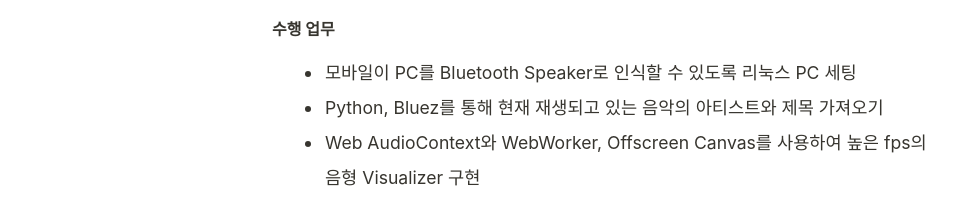
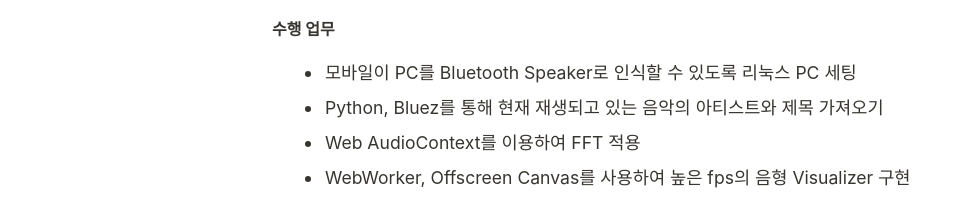
Before and after one commit to IsaacYouKorea/IsaacYouKorea.github.io, a plain HTML site: page resume/index.html in a window 1280 px wide. Shown: the part 7729-7931 px from the top of the page, without its empty margins (159-1118 px from the left). Drawn offline with Linux system fonts and the light colour scheme; grey boxes are pictures that could not be loaded.

Commit message:
:fix Add detail

```diff
--- a/resume/index.html
+++ b/resume/index.html
@@ -1105,7 +1105,8 @@
           <ul class="bulleted-list">
             <li>모바일이 PC를 Bluetooth Speaker로 인식할 수 있도록 리눅스 PC 세팅</li>
             <li>Python, Bluez를 통해 현재 재생되고 있는 음악의 아티스트와 제목 가져오기</li>
-            <li>Web AudioContext와 WebWorker, Offscreen Canvas를 사용하여 높은 fps의 음형 Visualizer 구현</li>
+            <li>Web AudioContext를 이용하여 FFT 적용</li>
+            <li>WebWorker, Offscreen Canvas를 사용하여 높은 fps의 음형 Visualizer 구현</li>
         </div>
         </p>
       </div>
```
